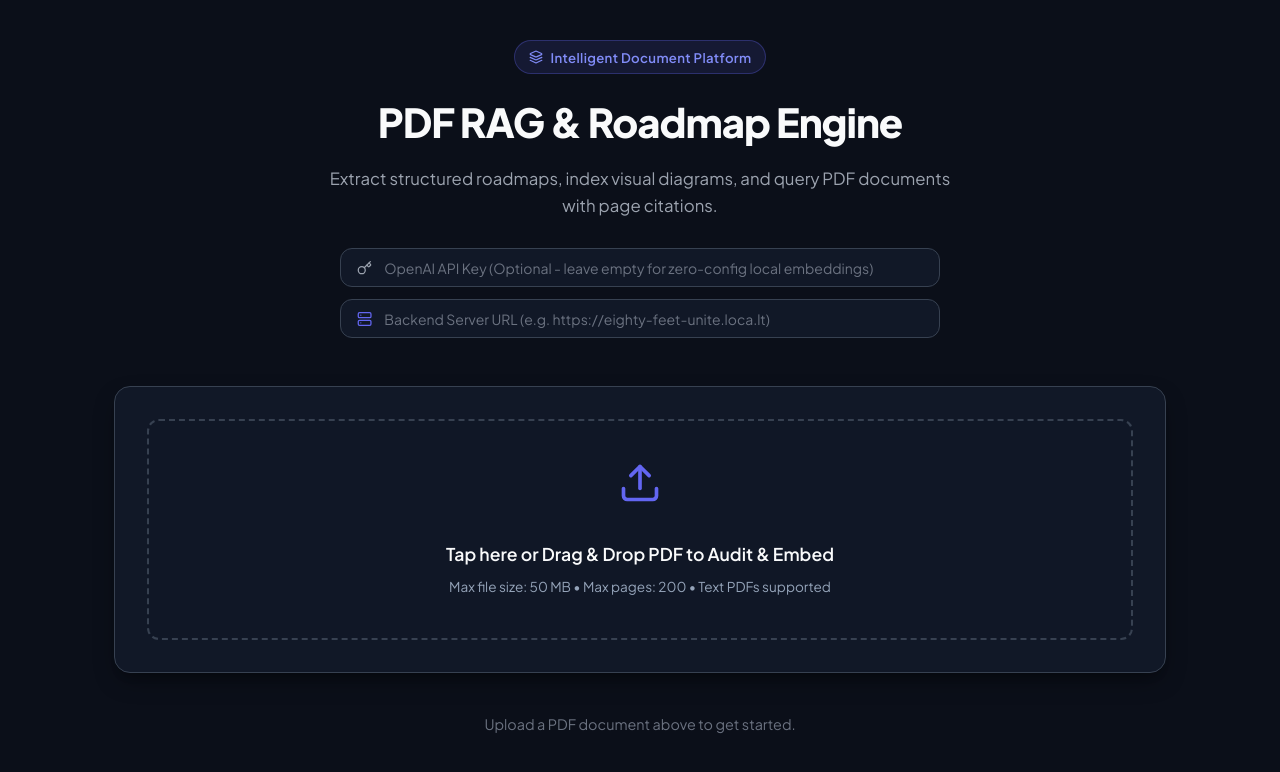
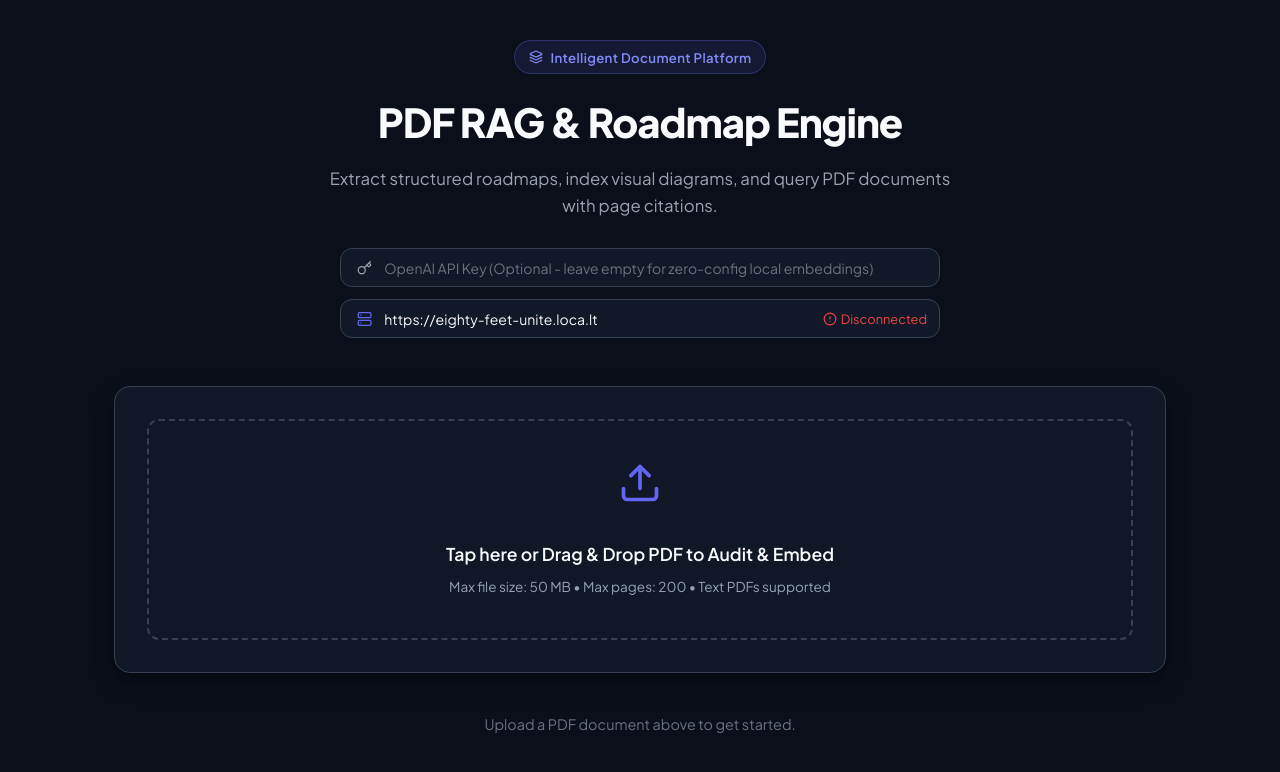
Before and after one commit to Shubham200020/pdf-rag-summarizer, a React (Vite) app in the folder frontend/: page / in a window 1280 px wide. Shown: the top 772 px of the page. Built offline with nearby package versions, Linux system fonts and the light colour scheme; no server answers.

Commit message:
Add live backend connection health indicator to top configuration bar

```diff
--- a/frontend/src/App.jsx
+++ b/frontend/src/App.jsx
@@ -2,17 +2,36 @@ import React, { useState, useEffect } from 'react';
 import PdfUploader from './components/PdfUploader';
 import SummaryRoadmapView from './components/SummaryRoadmapView';
 import RagChat from './components/RagChat';
-import { FileText, MessageSquare, Key, Server, Sparkles, Layers } from 'lucide-react';
+import { FileText, MessageSquare, Key, Server, Sparkles, Layers, CheckCircle2, AlertCircle } from 'lucide-react';
+import { getApiBaseUrl } from './api/client';
+import axios from 'axios';
 
 export default function App() {
   const [apiKey, setApiKey] = useState(localStorage.getItem('openai_api_key') || '');
-  const [backendUrl, setBackendUrl] = useState(localStorage.getItem('custom_backend_url') || '');
+  const [backendUrl, setBackendUrl] = useState(localStorage.getItem('custom_backend_url') || 'https://eighty-feet-unite.loca.lt');
+  const [backendStatus, setBackendStatus] = useState('checking'); // 'connected', 'disconnected', 'checking'
   const [activeDocument, setActiveDocument] = useState(null);
   const [activeTab, setActiveTab] = useState('summary');
 
   useEffect(() => {
     localStorage.setItem('openai_api_key', apiKey);
   }, [apiKey]);
+
+  // Check backend server health
+  const checkBackendHealth = async (url) => {
+    setBackendStatus('checking');
+    try {
+      const cleanUrl = url.endsWith('/api') ? url : `${url.replace(/\/$/, '')}/api`;
+      await axios.get(`${cleanUrl}/health`, { timeout: 4000 });
+      setBackendStatus('connected');
+    } catch (err) {
+      setBackendStatus('disconnected');
+    }
+  };
+
+  useEffect(() => {
+    checkBackendHealth(backendUrl);
+  }, [backendUrl]);
 
   const handleBackendUrlChange = (e) => {
     const val = e.target.value;
@@ -45,7 +64,7 @@ export default function App() {
             />
           </div>
 
-          <div className="input-container">
+          <div className="input-container" style={{ position: 'relative' }}>
             <Server size={16} style={{ color: '#6366f1', marginRight: '0.75rem' }} />
             <input
               type="text"
@@ -53,6 +72,19 @@ export default function App() {
               value={backendUrl}
               onChange={handleBackendUrlChange}
             />
+            <span style={{ position: 'absolute', right: '12px', fontSize: '0.8rem', display: 'flex', alignItems: 'center', gap: '0.25rem' }}>
+              {backendStatus === 'connected' ? (
+                <span style={{ color: '#10b981', display: 'flex', alignItems: 'center', gap: '0.25rem' }}>
+                  <CheckCircle2 size={14} /> Connected
+                </span>
+              ) : backendStatus === 'disconnected' ? (
+                <span style={{ color: '#ef4444', display: 'flex', alignItems: 'center', gap: '0.25rem' }}>
+                  <AlertCircle size={14} /> Disconnected
+                </span>
+              ) : (
+                <span style={{ color: '#9ca3af' }}>Connecting...</span>
+              )}
+            </span>
           </div>
         </div>
       </header>
```
